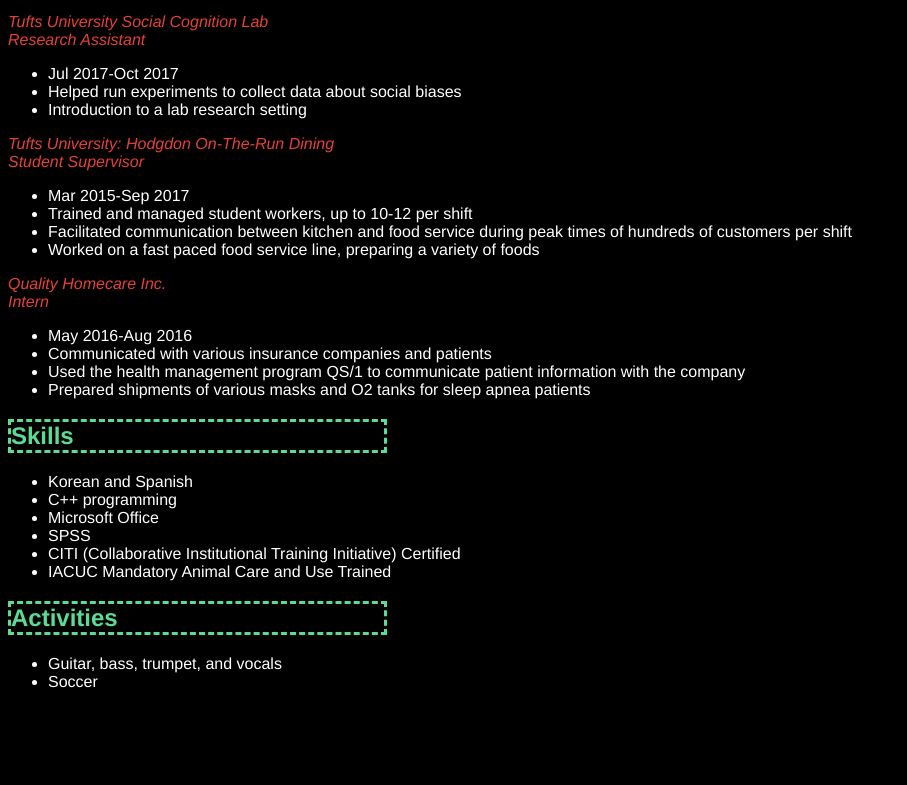
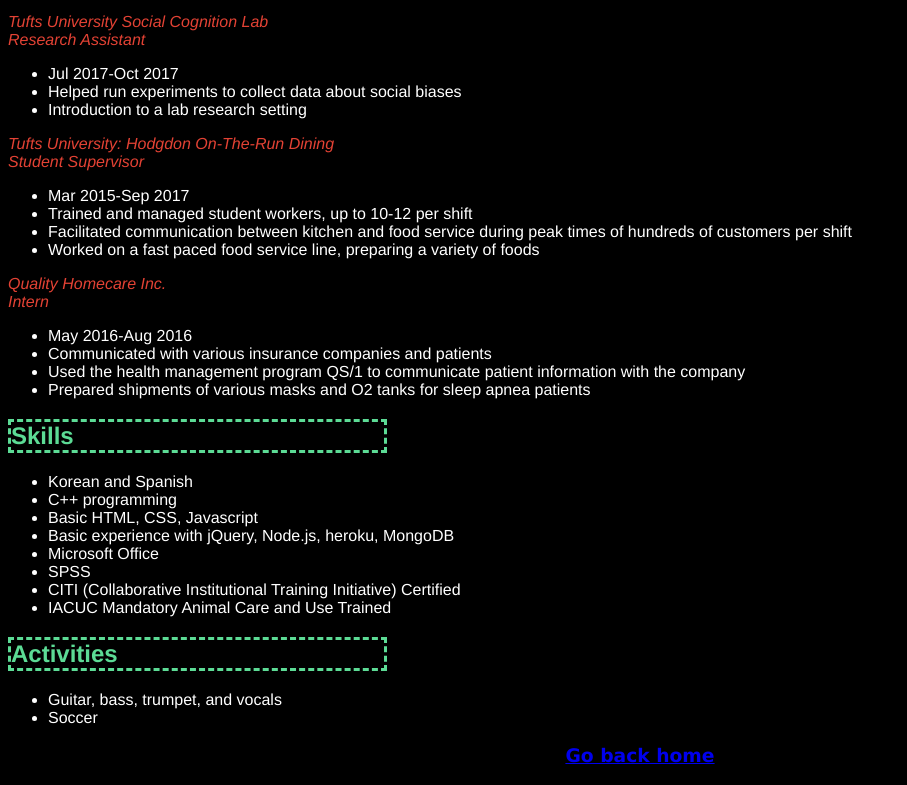
Before and after one commit to mattspark123/mattspark123.github.io, a plain HTML site: page resume.html in a window 1280 px wide. Shown: the part 661-1446 px from the top of the page, without its empty margins (0-907 px from the left). Before the commit the page ends 1368 px from the top, so only its background shows below. Drawn offline with Linux system fonts and the light colour scheme.

Commit message:
added home pages, slight updates to resume

```diff
--- a/resume.html
+++ b/resume.html
@@ -70,6 +70,8 @@
 	<ul>
 		<li>Korean and Spanish</li>
 		<li>C++ programming</li>
+		<li>Basic HTML, CSS, Javascript</li>
+		<li>Basic experience with jQuery, Node.js, heroku, MongoDB</li>
 		<li>Microsoft Office</li>
 		<li>SPSS</li>
 		<li>CITI (Collaborative Institutional Training Initiative) Certified</li>
@@ -81,6 +83,10 @@
 		<li>Guitar, bass, trumpet, and vocals</li>
 		<li>Soccer</li>
 	</ul>
+
+	<div class="center">
+	<h3><a href="index.html">Go back home</a></h3>
+</div>
 </body>
 
 </html>
```
Also changed, not shown: bio.html (+4 -0 lines), projects.html (+4 -0 lines).
